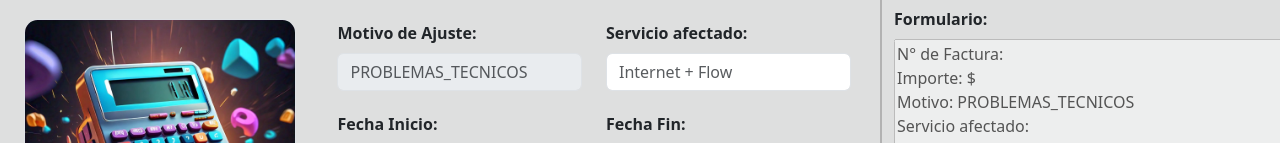
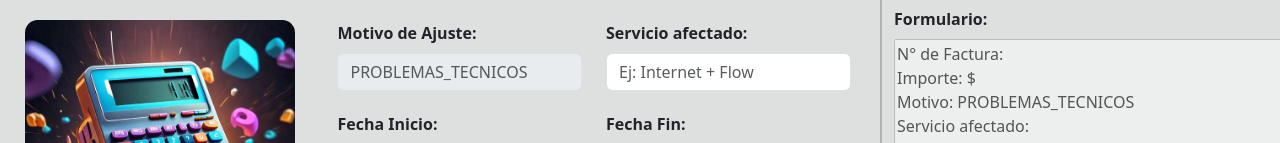
Before and after one commit to Leoo2002/calculadora-de-ajustes, an Angular app: page / in a window 1280 px wide. Shown: the part 250-393 px from the top of the page. Built offline with nearby package versions, Linux system fonts and the light colour scheme.

Commit message:
Update app.component.html
Se agrega "Ej:" al campo "Servicio afectado:" para evitar confusion

```diff
--- a/src/app/app.component.html
+++ b/src/app/app.component.html
@@ -72,7 +72,7 @@ Total del ajuste: $629.10
               </div>
               <div class="col-md-6 mb-3">
                 <label for="servicioAfectado" class="form-label bold">Servicio afectado:</label>
-                <input type="text" class="form-control" id="servicioAfectado" placeholder="Internet + Flow" #servicioAfectado required>
+                <input type="text" class="form-control" id="servicioAfectado" placeholder="Ej: Internet + Flow" #servicioAfectado required>
               </div>
             </div>
             <div class="d-flex justify-content-center row renglon">
```
